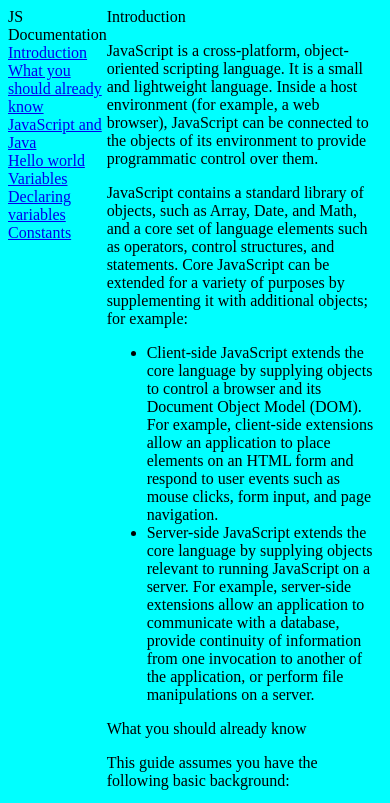
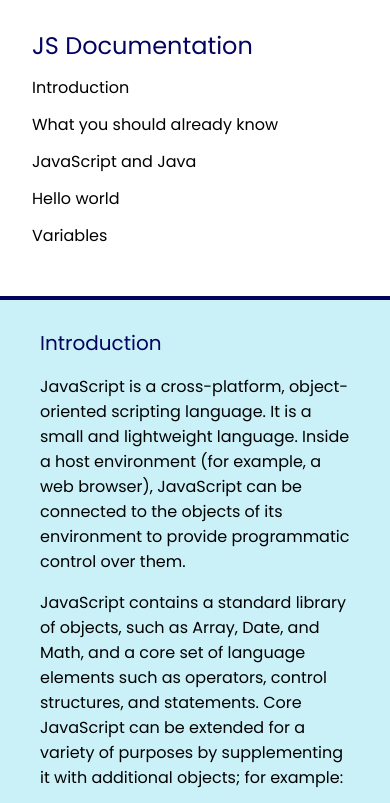
Before and after one commit to Kittonn/Responsive-Web-Design-FreeCodeCamp, a plain HTML site: page Technical Documentation Page/index.html in a window 390 px wide. Shown: the top 803 px of the page. Drawn offline with Linux system fonts and the light colour scheme.

Commit message:
Technical Documentation Page

```diff
--- a/Technical Documentation Page/index.html
+++ b/Technical Documentation Page/index.html
@@ -6,13 +6,14 @@
     <meta http-equiv="X-UA-Compatible" content="IE=edge">
     <meta name="viewport" content="width=device-width, initial-scale=1.0">
     <link rel="stylesheet" href="style.css">
-    <title>Document</title>
+    <title>Technical Documentation Page</title>
 </head>
 
 <body>
     <div id="page">
         <nav id="navbar">
             <header>JS Documentation</header>
+            <div id="nav-side">
                 <a class="nav-link" href="#Introduction">Introduction</a>
                 <a class="nav-link" href="#What_you_should_already_know">What you should already know</a>
                 <a class="nav-link" href="#JavaScript_and_Java">JavaScript and Java</a>
@@ -20,6 +21,7 @@
                 <a class="nav-link" href="#Variables">Variables</a>
                 <a class="nav-link" href="#Declaring_variables">Declaring variables</a>
                 <a class="nav-link" href="#Constants">Constants</a>
+            </div>
         </nav>
         <main id="main-doc">
             <section id="Introduction" class="main-section">
--- a/Technical Documentation Page/style.css
+++ b/Technical Documentation Page/style.css
@@ -1,13 +1,97 @@
-@media screen and (max-width:768px) {
-    body {
-        background-color: aqua;
-    }
-}
-#page {
-    display: flex;
+@import url('https://fonts.googleapis.com/css2?family=Poppins&display=swap');
+
+* {
+    margin: 0;
+    box-sizing: border-box;
+    font-family: Poppins,
+        serif;
 }
 
-nav {
+
+#nav-side {
     display: flex;
     flex-direction: column;
 }
+
+a {
+    text-decoration: none;
+    color: black;
+}
+
+a:hover {
+    color: #0077b6;
+}
+
+#nav-side a {
+    margin: 0.75rem 0 0 0;
+}
+
+#navbar {
+    padding: 1.75rem 2rem 2rem;
+    width: 300px;
+    border-right: 0.25rem solid #03045e;
+    height: 100%;
+    position: fixed;
+    top: 0;
+    left: 0;
+    white-space: nowrap;
+    z-index: 1;
+
+}
+
+#navbar header {
+    font-size: 1.5rem;
+    color: #03045e;
+}
+
+#main-doc {
+    padding: 1.75rem 2.5rem 2.5rem;
+    margin-left: 300px;
+    background-color: #caf0f8;
+}
+
+.main-section header {
+    font-size: 1.25rem;
+    color: #03045e;
+}
+
+.main-section {
+    margin-bottom: 1.25rem;
+}
+
+.main-section p {
+    margin: 1rem 0;
+}
+
+code {
+    background-color: #90e0ef;
+    width: 100%;
+    display: inline-block;
+    padding: 1rem;
+}
+
+@media screen and (max-width:768px) {
+    #navbar {
+        position: absolute;
+        top: 0;
+        left: 0;
+        width: 100%;
+        height: 300px;
+        background-color: white;
+        border-bottom: 0.25rem solid #03045e;
+        border-right: 0;
+    }
+
+    #nav-side {
+        overflow: auto;
+        height: 200px;
+    }
+
+
+    #main-doc {
+        margin-left: 0;
+        margin-top: 300px;
+    }
+
+
+}
```
Also changed, not shown: Technical Documentation Page/asset/technicaldocumentationpage.jpg (added), 1 other file. Lines whose indentation alone changed are shown as unchanged.
